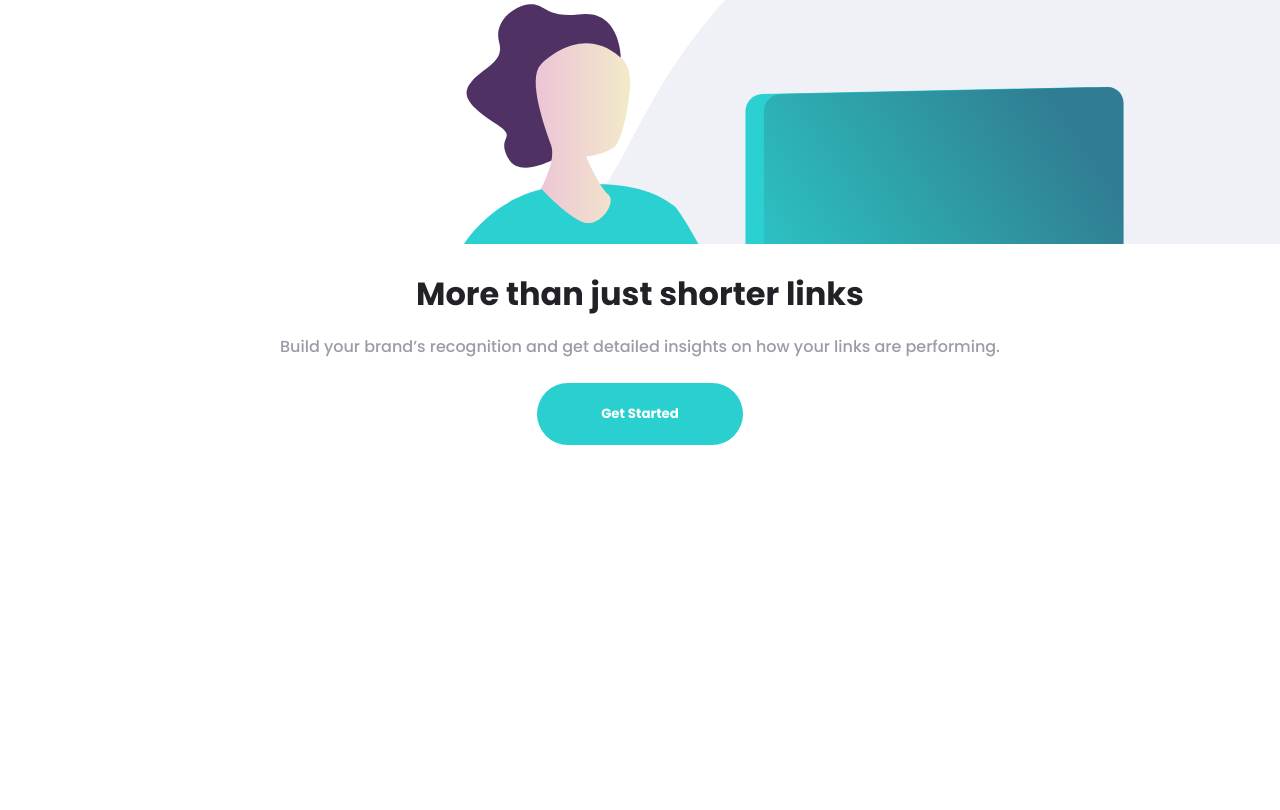
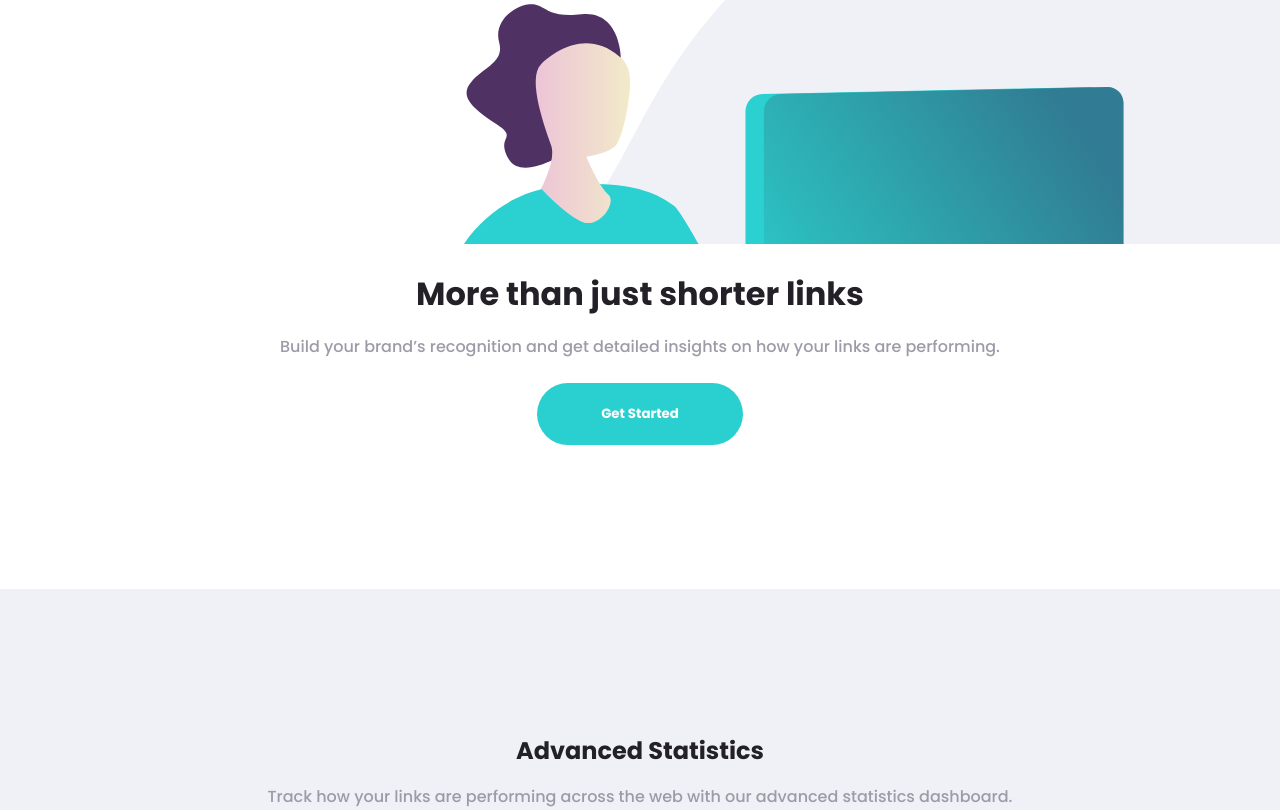
Before and after one commit to VictorKyHugo/shortner-react, a React (Create React App) app: page / in a window 1280 px wide. Shown: the part 247-1057 px from the top of the page. Before the commit the page ends 800 px from the top, so only its background shows below. Built offline with nearby package versions, Linux system fonts and the light colour scheme.

Commit message:
started doing the statistics section

```diff
--- a/src/App.js
+++ b/src/App.js
@@ -1,11 +1,13 @@
 import Nav from './components/Nav/Nav'
 import Main from './components/Main/Main'
+import Statistics from './components/Statistics/Statistics'
 
 function App() {
   return (
     <div>
       <Nav />
       <Main />
+      <Statistics />
     </div >
   );
 }
--- a/src/components/Main/Main.js
+++ b/src/components/Main/Main.js
@@ -2,7 +2,7 @@
 
 function Main() {
     return (
-        <main className="main">
+        <div className="main">
             <div className="main__background">
             </div>
             <div className="main__content">
@@ -11,7 +11,7 @@
                 on how your links are performing.</p>
                 <button type="button" className="main__content__button">Get Started</button>
             </div>
-        </main>
+        </div>
     )
 }
 
--- a/src/components/Main/Main.scss
+++ b/src/components/Main/Main.scss
@@ -1,12 +1,12 @@
 @use "../../styles/abstracts/colors";
 
 .main{
-    height: 49vh;
     text-align: center;
+    padding-bottom: 9rem;
 
     &__background{
 
-        height: inherit;
+        height: 49vh;
 
         background: url("../../assets/images/illustration-working.svg");
         background-size: 132vw auto;
--- /dev/null
+++ b/src/components/Statistics/Card/Card.js
@@ -0,0 +1,9 @@
+function Card() {
+    return (
+        <div>
+
+        </div>
+    )
+}
+
+export default Card
--- /dev/null
+++ b/src/components/Statistics/Card/Card.scss
@@ -0,0 +1 @@
+@use "../../../styles/abstracts/colors";
--- a/src/components/Statistics/Statistics.js
+++ b/src/components/Statistics/Statistics.js
@@ -0,0 +1,19 @@
+import "./Statistics.scss"
+import Card from './Card/Card'
+
+function Statistics() {
+    return (
+        <div className="statistics">
+            <div className="statistics__content">
+                <h2>Advanced Statistics</h2>
+                <p>Track how your links are performing across the web with our
+            advanced statistics dashboard.</p>
+                <div>
+                    <Card />
+                </div>
+            </div>
+        </div>
+    )
+}
+
+export default Statistics
--- a/src/components/Statistics/Statistics.scss
+++ b/src/components/Statistics/Statistics.scss
@@ -0,0 +1,23 @@
+@use "../../styles/abstracts/colors";
+
+
+.statistics{
+    padding-top: 9rem;
+    background-color: #eff1f7;
+    text-align: center;
+
+    &__content{
+
+        margin: 0 2rem;
+
+        h2{
+            color: colors.$very-dark-violet;
+            margin-bottom: 1rem;
+        }
+
+        p{
+            color : colors.$grayish-violet;
+            line-height: 1.6rem;
+        }
+    }
+}
```
